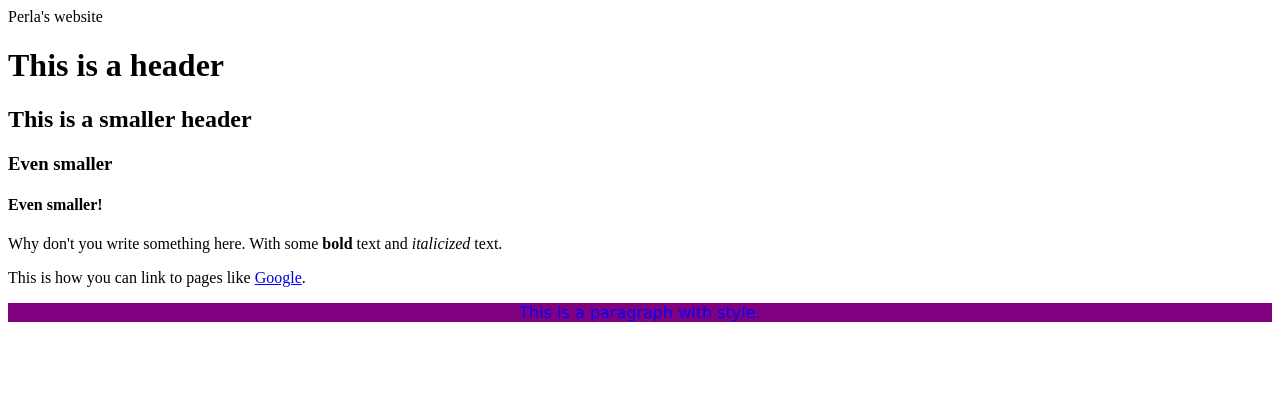
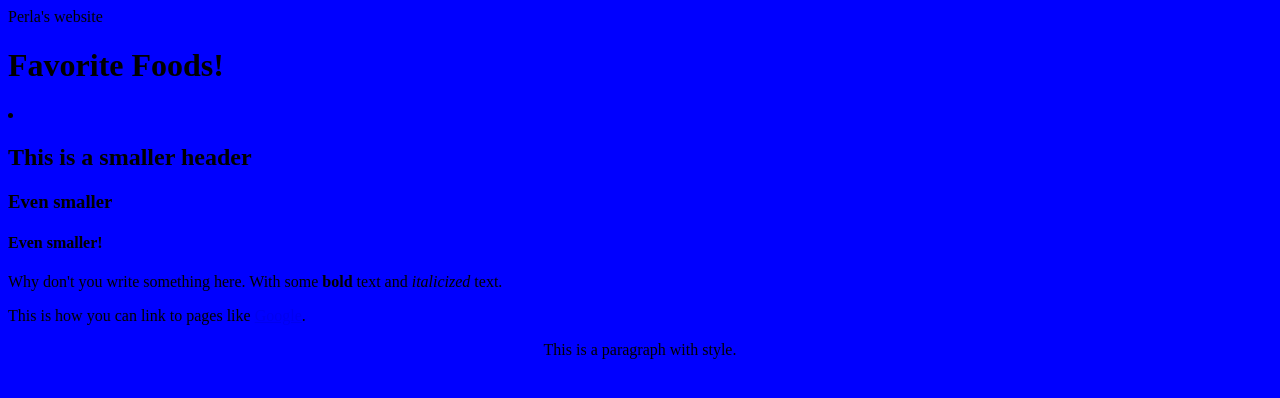
Before and after one commit to papm12/papm12, a plain HTML site: page index.html in a window 1280 px wide. Drawn offline with Linux system fonts and the light colour scheme.

Commit message:
Update index.html

```diff
--- a/index.html
+++ b/index.html
@@ -1,20 +1,22 @@
 <html>
   <head>
-    </background-color:light-blue>
     <Perla's Website</h1>
       Perla's website
     <Perla's website>
     <style>
       p.special {
-        color: blue;
+        color: black;
         text-align: center;
-        font-family: Verdana;
-        background-color: Purple
+        font-family: Times new roman;
+        background-color: blue;
       }
+      body {background-color: blue;}
     </style>
   </head>
   <body>
-    <h1>This is a header</h1>
+    <h1>Favorite Foods!</h1>
+    <li>
+    </Perla>
     <h2>This is a smaller header</h2>
     <h3>Even smaller</h3>
     <h4>Even smaller!</h4>
```
